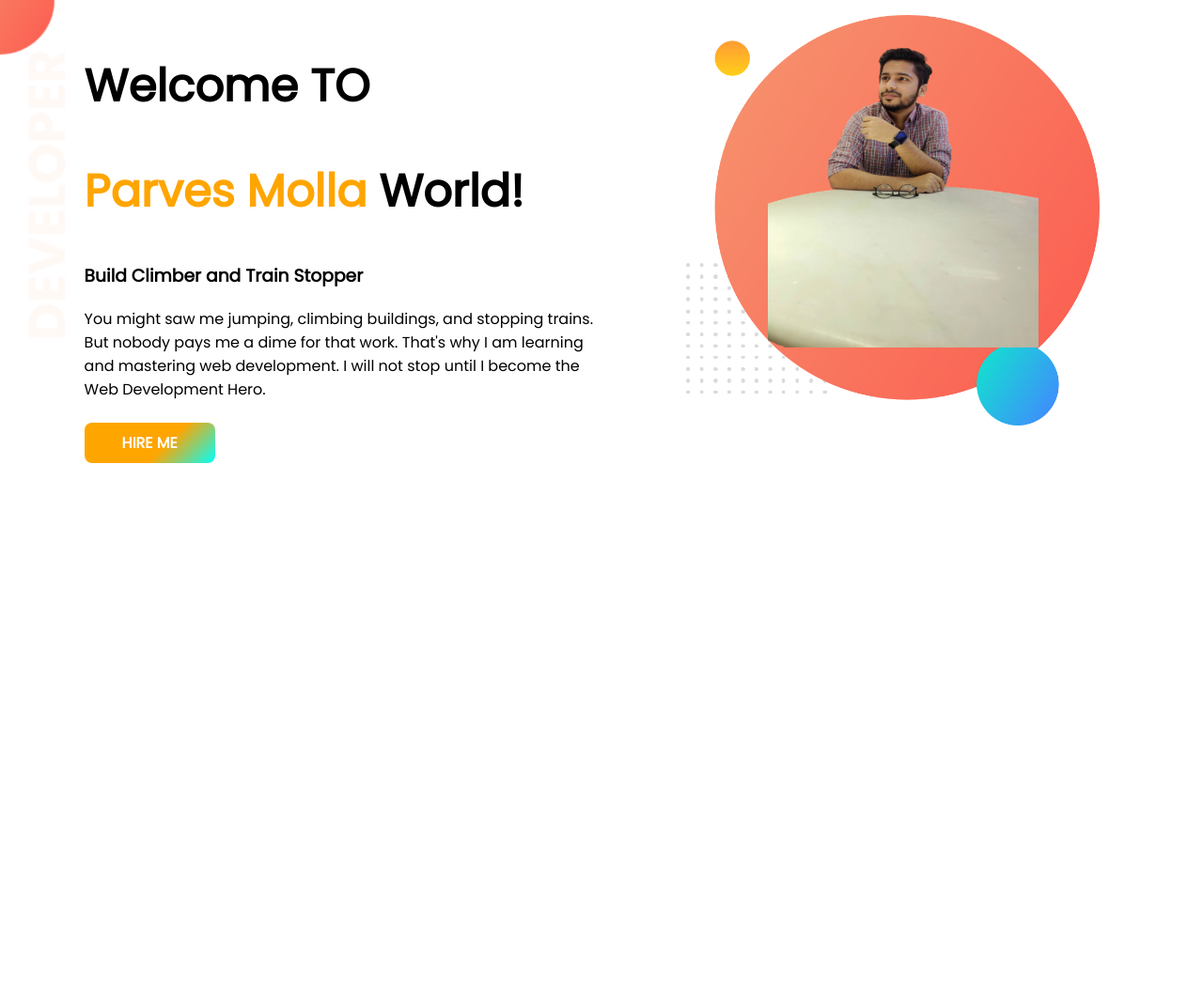
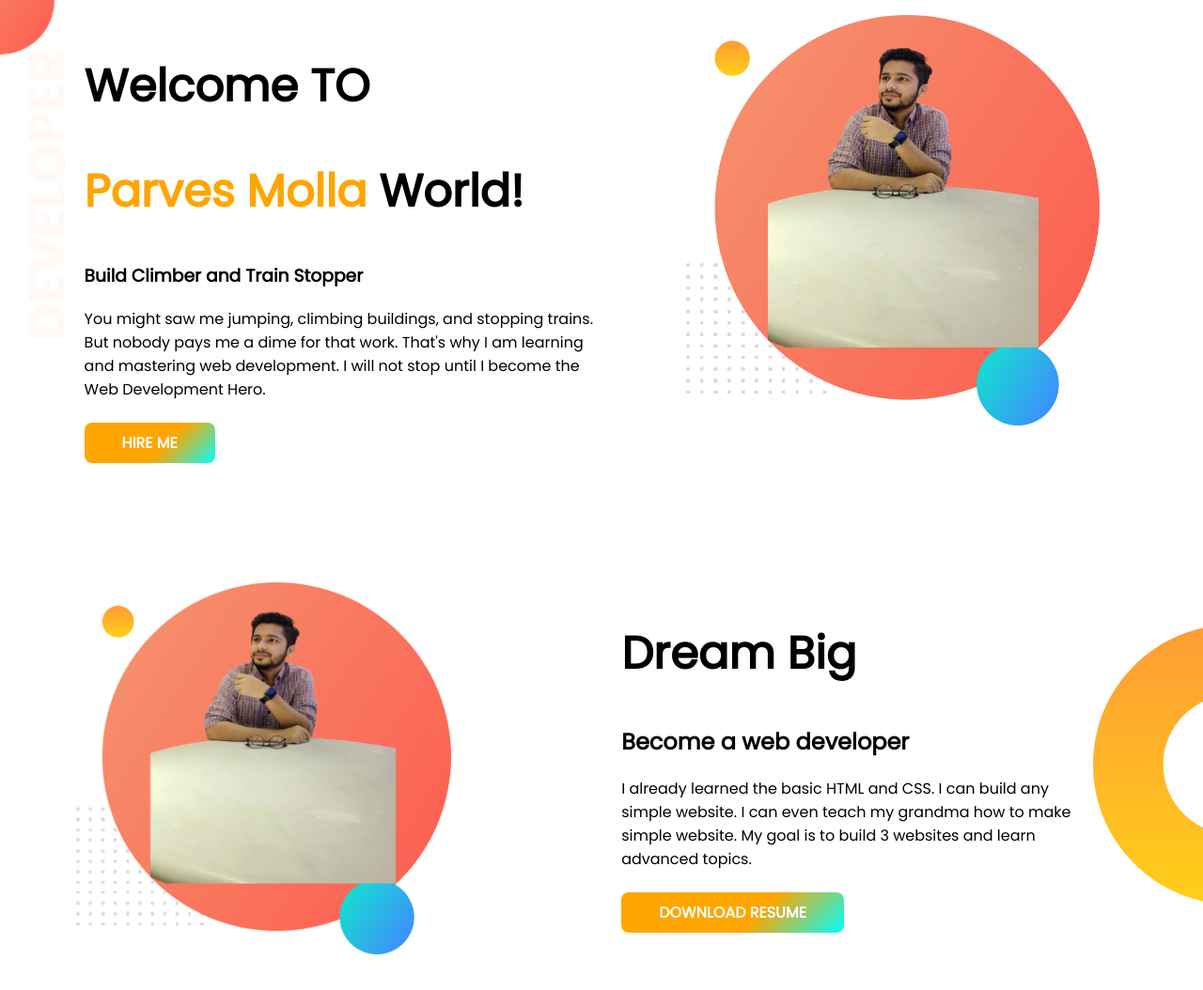
Before and after one commit to parvesmolla1/developer-portfolio, a plain HTML site: page index.html in a window 1280 px wide. Shown: the whole page at 94% size. Before the commit the page ends 800 px from the top, so only its background shows below. Drawn offline with Linux system fonts and the light colour scheme.

Commit message:
dream added

```diff
--- a/index.html
+++ b/index.html
@@ -32,6 +32,21 @@
         </div>
 
     </section>
+    <section class="Dream-Big">
+        <div class="half-width">
+            <img src="images/remove bg.png" alt="">
+        </div>
+
+        <div class="half-width">
+            <h1>Dream Big</h1>
+            <h2>Become a web developer</h2>
+            <p>I already learned the basic HTML and CSS. I can build any simple website. I can even teach my grandma how
+                to make simple website. My goal is to build 3 websites and learn advanced topics.
+            </p>
+            <a class="link-button" href="https://www.linkedin.com/in/parves-molla-a00870206/" target="_blank">DOWNLOAD
+                RESUME</a>
+        </div>
+    </section>
 </body>
 
 </html>
--- a/style.css
+++ b/style.css
@@ -10,7 +10,7 @@ h1{
 }
 section{
     display: flex;
-
+    margin-bottom: 120px;
 }
 .top-banner{
     background: url(images/top-banner.png);
@@ -27,6 +27,7 @@ section{
 section p{
     margin-bottom: 2rem;
 }
+
 .link-button{
     text-decoration: none;
     background: linear-gradient(135deg, orange 60%, cyan);
@@ -35,3 +36,9 @@ section p{
     font-weight: 600;
     border-radius: .5rem;
 }
+.Dream-Big{
+    background: url("images/dream-bg.png");
+    background-repeat: no-repeat;
+    background-position: right;
+    padding-right: 7.5rem;
+}
```
